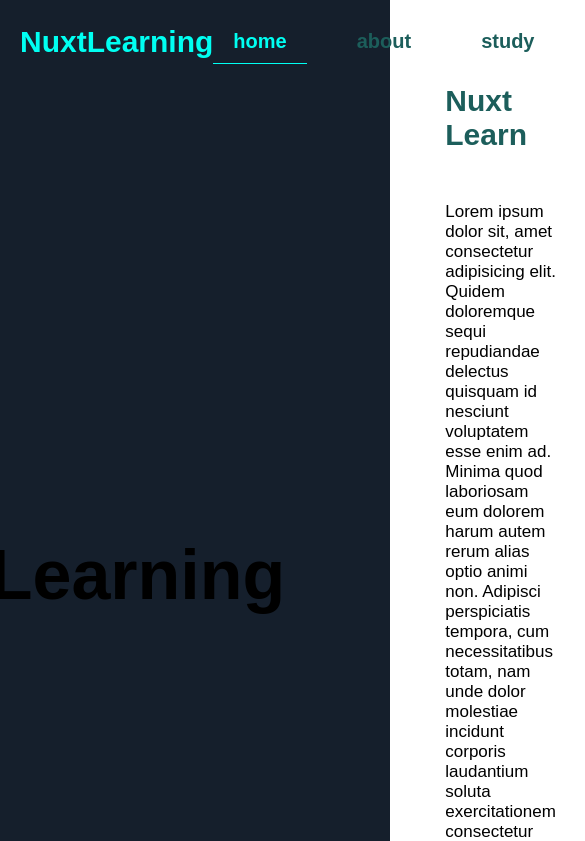
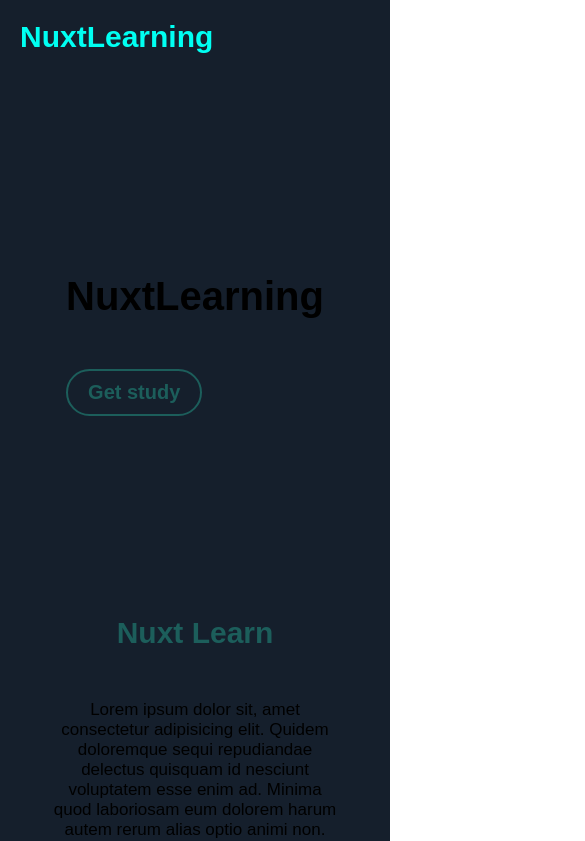
Before and after one commit to marcinbergerdev/nuxt-testing, a Nuxt app: page / in a window 390 px wide. Shown: the top 841 px of the page, 585 px wide, since content can reach past the window. Built offline with nearby package versions, Linux system fonts and the light colour scheme.

Commit message:
feat: add style for mobile(RWD)

```diff
--- a/assets/scss/global.scss
+++ b/assets/scss/global.scss
@@ -6,7 +6,7 @@
    box-sizing: border-box;
 }
 
-html{
+html {
    font-family: sans-serif;
    font-size: 10px;
 }
@@ -25,3 +25,13 @@ button {
    border: 0;
    background-color: transparent;
 }
+
+.page-enter-active,
+.page-leave-active {
+   transition: all 0.15s;
+}
+.page-enter-from,
+.page-leave-to {
+   opacity: 0;
+   filter: blur(0.3rem);
+}
--- a/components/nav/NavContainer.vue
+++ b/components/nav/NavContainer.vue
@@ -1,21 +1,11 @@
 <template>
-  <header class="header-wrapper">
-    <NuxtLink to="/" class="header-logo">NuxtLearning</NuxtLink>
-    <NavList />
-  </header>
+  <NuxtLink to="/" class="header-logo">NuxtLearning</NuxtLink>
+  <NavList />
 </template>
 
 <script setup lang="ts"></script>
 
 <style scoped lang="scss">
-.header-wrapper {
-  display: flex;
-  justify-content: space-between;
-  align-items: center;
-
-  padding: 2rem;
-}
-
 .header-logo {
   font-size: 3rem;
   color: #00fff2;
--- a/components/nav/NavList.vue
+++ b/components/nav/NavList.vue
@@ -1,5 +1,5 @@
 <template>
-  <nav class="nav-container">
+  <nav class="nav-container" v-if="isNavigation">
     <ul class="nav-list">
       <NavItem
         v-for="(link, id) in links"
@@ -16,7 +16,6 @@ interface Links {
   path: string;
   name: string;
 }
-
 const links = ref<Links[]>([
   { path: "/", name: "home" },
   { path: "/about", name: "about" },
@@ -25,6 +24,17 @@ const links = ref<Links[]>([
   { path: "/login", name: "login" },
   { path: "/register", name: "signup" },
 ]);
+
+const isNavigation = ref(false);
+
+const checkUserWidth = () => {
+  innerWidth > 1024 ? (isNavigation.value = true) : (isNavigation.value = false);
+};
+
+onMounted(() => {
+  if (innerWidth >= 1024) isNavigation.value = true;
+  window.addEventListener("resize", checkUserWidth);
+});
 </script>
 
 <style scoped lang="scss">
--- a/layouts/default.vue
+++ b/layouts/default.vue
@@ -1,16 +1,33 @@
 <template>
   <div class="app-container">
-    <NavContainer />
-    <slot />
+    <header class="header-wrapper">
+      <NavContainer />
+    </header>
+
+    <main class="homepage-wrapper">
+      <slot />
+    </main>
   </div>
 </template>
 
 <script setup lang="ts"></script>
 
-<style lang="scss">
+<style scoped lang="scss">
 .app-container {
   width: 100%;
-  height: 100vh;
   background-color: #151f2c;
+  @media (width >= 1024px) {
+    height: 100vh;
+    overflow: scroll;
+  }
+}
+.header-wrapper {
+  display: flex;
+  justify-content: space-between;
+  align-items: center;
+  padding: 2rem;
+}
+.homepage-wrapper {
+  height: calc(100% - 8.4rem); // 6.4rem = navigation
 }
 </style>
--- a/nuxt.config.ts
+++ b/nuxt.config.ts
@@ -1,5 +1,9 @@
 // https://nuxt.com/docs/api/configuration/nuxt-config
 export default defineNuxtConfig({
    devtools: { enabled: true },
-   css: ["@/assets/scss/global.scss"]
+   css: ["@/assets/scss/global.scss"],
+   modules: ["@vueuse/nuxt"],
+   app:{
+      pageTransition: {name: 'page', mode: 'out-in'}
+   }
 });
--- a/package.json
+++ b/package.json
@@ -11,6 +11,8 @@
   "devDependencies": {
     "@nuxt/devtools": "latest",
     "@types/node": "^18.16.19",
+    "@vueuse/core": "^10.2.1",
+    "@vueuse/nuxt": "^10.2.1",
     "nuxt": "^3.6.2",
     "sass": "^1.63.6"
   }
--- a/pages/index.vue
+++ b/pages/index.vue
@@ -1,7 +1,6 @@
 <template>
-  <div class="homepage-wrapper">
   <section class="introduction-container">
-      <article class="introduction-box get-study">
+    <article class="introduction-box">
       <span class="introduction-box__logo">NuxtLearning</span>
       <NuxtLink class="introduction-box__link" to="/study">Get study</NuxtLink>
     </article>
@@ -12,47 +11,55 @@
       </header>
 
       <p class="introduction-description">
-          Lorem ipsum dolor sit, amet consectetur adipisicing elit. Quidem doloremque
-          sequi repudiandae delectus quisquam id nesciunt voluptatem esse enim ad. Minima
-          quod laboriosam eum dolorem harum autem rerum alias optio animi non. Adipisci
-          perspiciatis tempora, cum necessitatibus totam, nam unde dolor molestiae
-          incidunt corporis laudantium soluta exercitationem consectetur veniam odio ut
-          quia molestias delectus. Quo, possimus. Modi iusto corporis, amet iste suscipit
-          dolorem dicta tempore maxime qui quibusdam vitae magni! Excepturi nostrum culpa.
+        Lorem ipsum dolor sit, amet consectetur adipisicing elit. Quidem doloremque sequi
+        repudiandae delectus quisquam id nesciunt voluptatem esse enim ad. Minima quod
+        laboriosam eum dolorem harum autem rerum alias optio animi non. Adipisci
+        perspiciatis tempora, cum necessitatibus totam, nam unde dolor molestiae incidunt
+        corporis laudantium soluta exercitationem consectetur veniam odio ut.
       </p>
     </article>
   </section>
-  </div>
 </template>
 
 <script setup lang="ts"></script>
 
 <style scoped lang="scss">
-.homepage-wrapper {
-  height: calc(100% - 8.4rem); // 6.4rem = navigation
-}
-
 .introduction-container {
   display: flex;
+  flex-direction: column;
   justify-content: center;
   align-items: center;
-  min-height: 65%;
+  height: 65%;
+
+  @media (width >= 1024px) {
+    flex-direction: row;
+  }
 }
 
 .introduction-box {
-  flex: 1;
   display: flex;
   flex-direction: column;
   justify-content: center;
   align-items: center;
   gap: 5rem 0;
+  margin-top: 20rem;
 
-  padding: 0 8rem;
+  @media (width >= 1024px) {
+    flex: 1;
+    padding: 0 4rem;
+  }
 
   &__logo {
     align-self: flex-start;
+    font-size: 3.5rem;
+    font-weight: 700;
+
+    @media (width >= 300px) {
+      font-size: 4rem;
+    }
+    @media (width >= 600px) {
       font-size: 7rem;
-    font-weight: 700;
+    }
   }
 
   &__link {
@@ -64,7 +71,7 @@
     color: #1c5e5b;
     transition: 0.15s ease-in-out;
 
-    @media (width >= 768px) {
+    @media (width >= 1024px) {
       &:hover {
         border: 2px solid #00fff2;
         color: #00fff2;
@@ -74,12 +81,29 @@
   }
 }
 .introduction-header {
-  align-self: flex-start;
+  align-self: center;
   font-size: 2rem;
   color: #1c5e5b;
+
+  @media (width >= 1024px) {
+    align-self: flex-start;
+  }
 }
 
 .introduction-description {
+  text-align: center;
   font-size: 1.7rem;
+  padding: 0 3rem;
+
+  @media (width >= 300px) {
+    padding: 0 5rem;
+  }
+  @media (width >= 600px) {
+    padding: 0 7rem;
+  }
+  @media (width >= 1024px) {
+    text-align: start;
+    padding: 0;
+  }
 }
 </style>
```
Also changed, not shown: 1 other file (tests, documents, lock files or other folders). Lines whose indentation alone changed are shown as unchanged.
